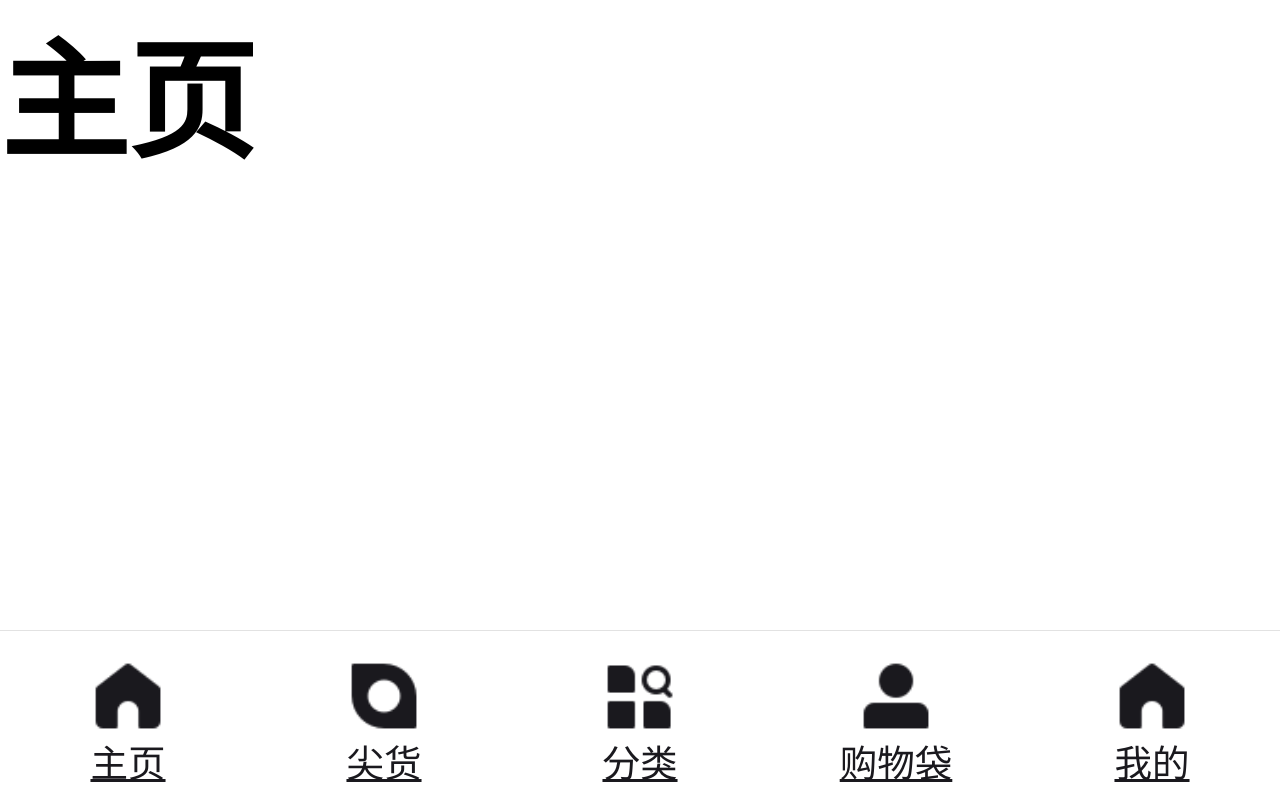
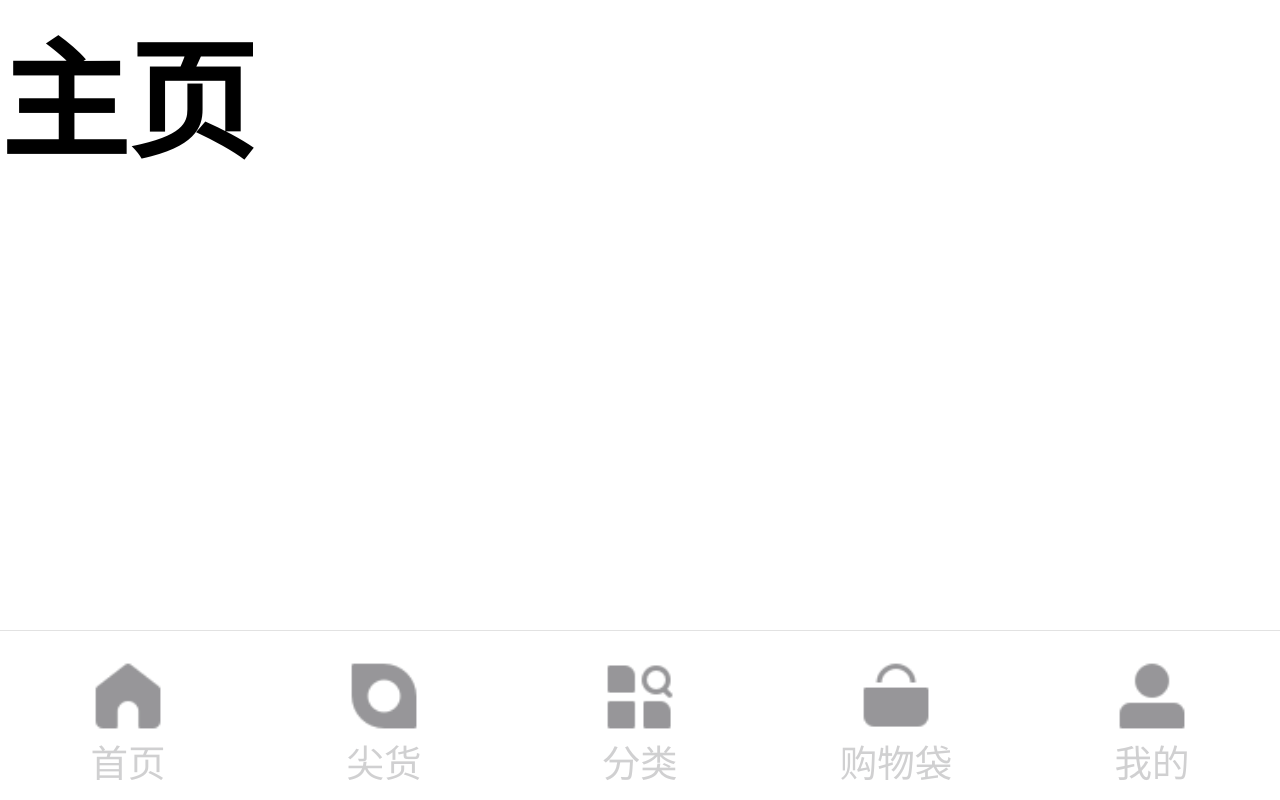
Before and after one commit to wu131411/secoo, a Vue app: page / in a window 1280 px wide. Built offline with nearby package versions, Linux system fonts and the light colour scheme.

Commit message:
第四次提交，项目架构终级模式。开始撸各自也没吧

```diff
--- a/index.html
+++ b/index.html
@@ -4,6 +4,7 @@
     <meta charset="utf-8">
     <meta name="viewport" content="width=device-width,initial-scale=1,minimum-scale=1,maximum-scale=1,user-scalable=0">
     <title>secoo</title>
+    <link href="/static/images/icon.ico" rel="shortcut icon" />
   </head>
   <body>
     <div id="app"></div>
--- a/src/App.vue
+++ b/src/App.vue
@@ -4,7 +4,7 @@
           <ul>
               <li><router-link to="/home">
                   <img src="../static/images/home.png" alt="">
-                  <p>主页</p>
+                  <p>首页</p>
               </router-link></li>
               <li><router-link to="/hot">
                   <img src="../static/images/hot.png" alt="">
@@ -15,11 +15,11 @@
                   <p>分类</p>
               </router-link></li>
               <li><router-link to="/bag">
-                  <img src="../static/images/mine.png" alt="">
+                  <img src="../static/images/bag.png" alt="">
                   <p>购物袋</p>
               </router-link></li>
               <li><router-link to="/mine">
-                  <img src="../static/images/home.png" alt="">
+                  <img src="../static/images/mine.png" alt="">
                   <p>我的</p>
               </router-link></li>
           </ul>
@@ -29,7 +29,10 @@
 </template>
 
 <script>
-import rem from "./router/rem"
+//引入rem布局
+import rem from "../static/js/rem"
+import reset from "../static/css/reset.css"
+
 export default {
   name: 'app',
   components: {
@@ -69,7 +72,6 @@ export default {
     padding: 2.4% 0 1.466666%;
     width: 20%;
     text-align: center;
-    /*opacity: 0.45;*/
 }
 .container li img{
     width: 1.07rem;
@@ -78,5 +80,12 @@ export default {
     line-height: 1;
     color: #1A191E;
     font-size: 0.586667rem;
+    opacity: 0.45;
+}
+.container li p{
+    opacity: 0.45;
+}
+.container .router-link-active, .container .router-link-active p{
+    opacity: 1;
 }
 </style>
--- /dev/null
+++ b/src/components/reset.css
@@ -0,0 +1,50 @@
+/*
+	不选最‘贵’的，只选最对的！
+	维护：李大泽 mail@lidaze.com
+*/
+
+/*清除外边距*/
+body, h1, h2, h3, h4, h5, h6, hr, p, blockquote, figure, /*结构元素*/
+dl, dt, dd, ul, ol, li, /*列表元素*/
+fieldset, lengend, button, input, textarea, /*表单元素*/
+th, td, /*表格元素*/
+pre /*文本格式元素*/ {
+    margin: 0;
+}
+
+
+/*清除内边距*/
+ul, ol, menu {
+    padding: 0;
+}
+
+
+/*重置列表元素*/
+ul, ol {
+    list-style: none;
+}
+
+
+/*将字体扶正*/
+address, cite, dfn, em, var {
+    font-style: normal;
+}
+
+
+/*清下划线*/
+a {
+    text-decoration: none;
+    color: black;
+}
+/*鼠标略过a标签，显示下划线*/
+a:hover {
+    /*text-decoration: underline;*/
+}
+
+
+/*清浮动*/
+.clear:after {
+    content: '';
+    display: block;
+    clear: both;
+}
--- a/src/main.js
+++ b/src/main.js
@@ -4,7 +4,7 @@ import Vue from 'vue'
 import App from './App'
 //引入路由模块
 import router from "./router/router"
-//引入rem布局
+
 
 
 Vue.config.productionTip = false
--- /dev/null
+++ b/static/css/reset.css
@@ -0,0 +1,50 @@
+/*
+	不选最‘贵’的，只选最对的！
+	维护：李大泽 mail@lidaze.com
+*/
+
+/*清除外边距*/
+body, h1, h2, h3, h4, h5, h6, hr, p, blockquote, figure, /*结构元素*/
+dl, dt, dd, ul, ol, li, /*列表元素*/
+fieldset, lengend, button, input, textarea, /*表单元素*/
+th, td, /*表格元素*/
+pre /*文本格式元素*/ {
+    margin: 0;
+}
+
+
+/*清除内边距*/
+ul, ol, menu {
+    padding: 0;
+}
+
+
+/*重置列表元素*/
+ul, ol {
+    list-style: none;
+}
+
+
+/*将字体扶正*/
+address, cite, dfn, em, var {
+    font-style: normal;
+}
+
+
+/*清下划线*/
+a {
+    text-decoration: none;
+    color: black;
+}
+/*鼠标略过a标签，显示下划线*/
+a:hover {
+    /*text-decoration: underline;*/
+}
+
+
+/*清浮动*/
+.clear:after {
+    content: '';
+    display: block;
+    clear: both;
+}
--- a/src/router/rem.js
+++ b/static/js/rem.js
@@ -4,7 +4,7 @@
             recalc = function () {
                 var clientWidth = docEl.clientWidth;
                 if (!clientWidth) return;
-                if(clientWidth==640){
+                if(clientWidth == 640){
                     docEl.style.fontSize = '32px';
                 }else{
                     docEl.style.fontSize = clientWidth * (32 / 640) + 'px';
```
Also changed, not shown: 1 other file (tests, documents, lock files or other folders).
